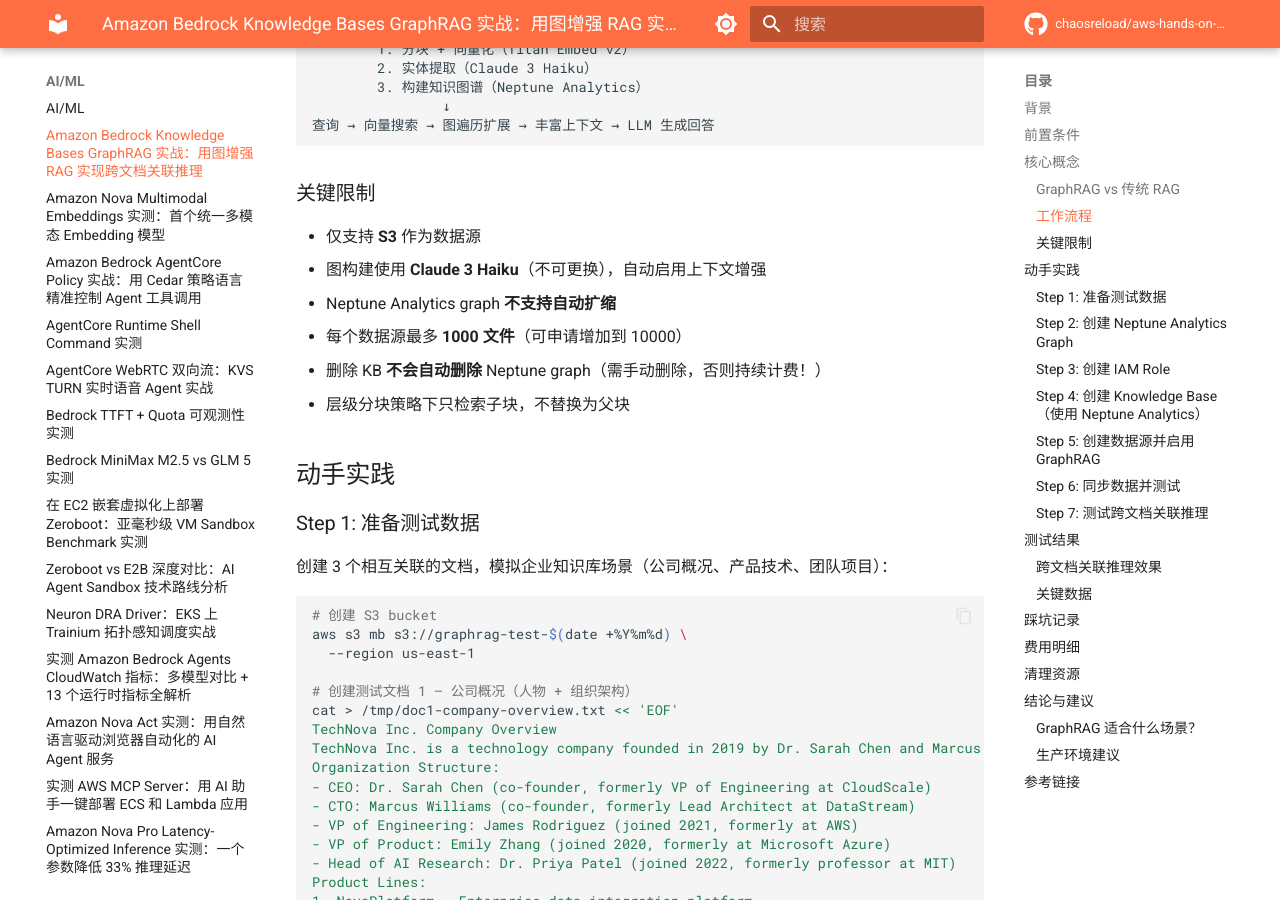
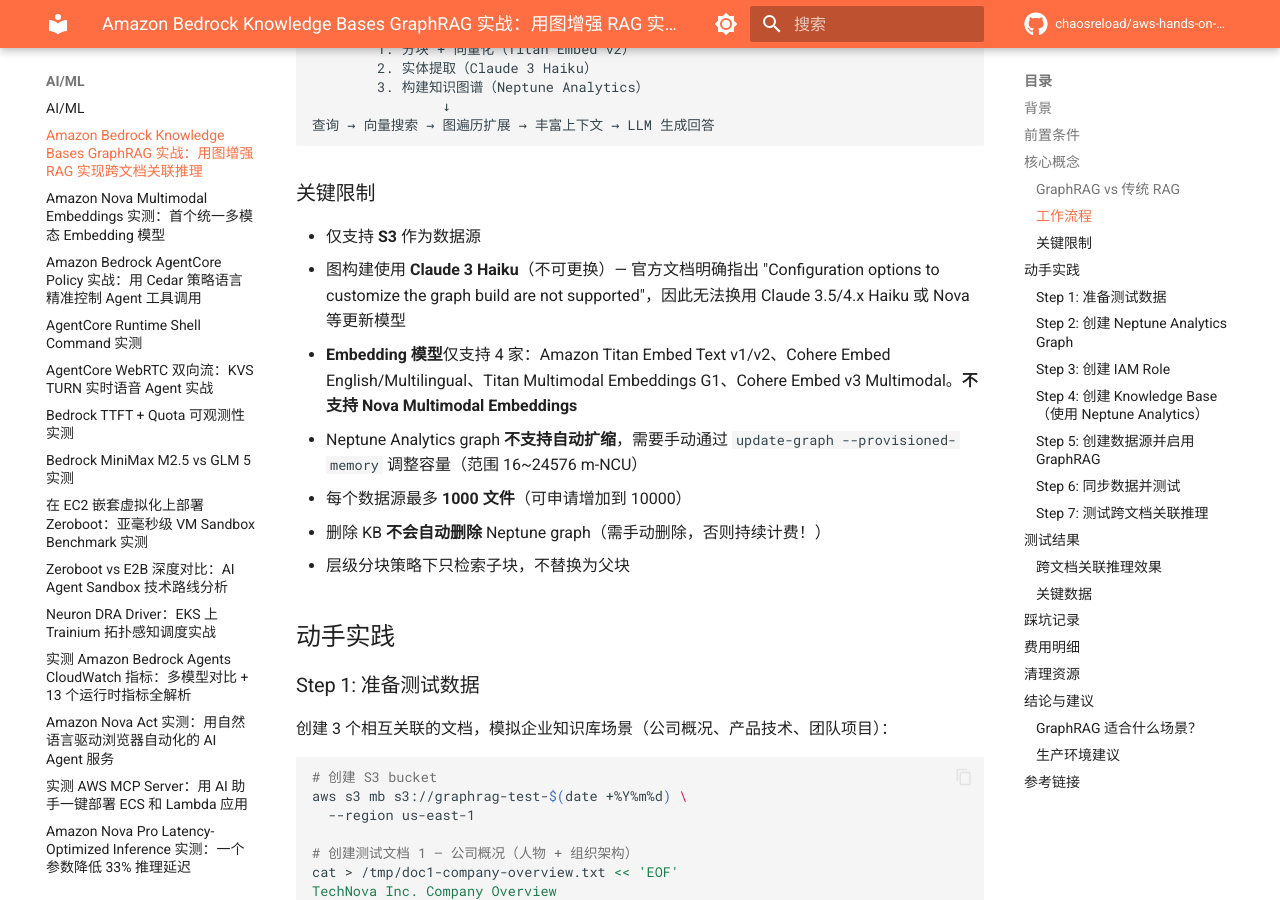
Before and after one commit to chaosreload/aws-hands-on-lab, an MkDocs documentation site: the page built from docs/ai-ml/bedrock-knowledge-bases-graphrag.md, in a window 1280 px wide and 900 px high, scrolled down 1556 px. Built offline with MkDocs 1.6.1 and Material for MkDocs 9.7.7, drawn with Linux system fonts in a browser that asks for light colours; comment, search, counter and statistics services are not loaded.

Commit message:
GraphRAG: 补充图构建模型/embedding模型/Neptune扩容限制细节

```diff
--- a/docs/ai-ml/bedrock-knowledge-bases-graphrag.md
+++ b/docs/ai-ml/bedrock-knowledge-bases-graphrag.md
@@ -49,8 +49,9 @@
 ### 关键限制
 
 - 仅支持 **S3** 作为数据源
-- 图构建使用 **Claude 3 Haiku**（不可更换），自动启用上下文增强
-- Neptune Analytics graph **不支持自动扩缩**
+- 图构建使用 **Claude 3 Haiku**（不可更换）— 官方文档明确指出 "Configuration options to customize the graph build are not supported"，因此无法换用 Claude 3.5/4.x Haiku 或 Nova 等更新模型
+- **Embedding 模型**仅支持 4 家：Amazon Titan Embed Text v1/v2、Cohere Embed English/Multilingual、Titan Multimodal Embeddings G1、Cohere Embed v3 Multimodal。**不支持 Nova Multimodal Embeddings**
+- Neptune Analytics graph **不支持自动扩缩**，需要手动通过 `update-graph --provisioned-memory` 调整容量（范围 16~24576 m-NCU）
 - 每个数据源最多 **1000 文件**（可申请增加到 10000）
 - 删除 KB **不会自动删除** Neptune graph（需手动删除，否则持续计费！）
 - 层级分块策略下只检索子块，不替换为父块
```
